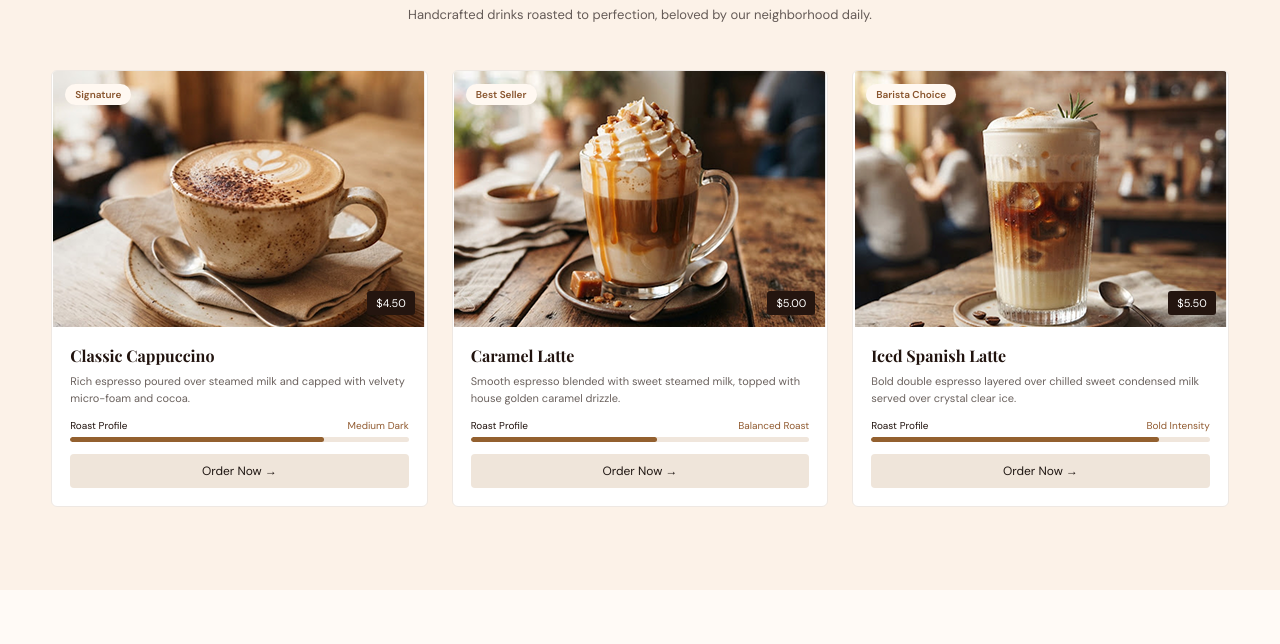
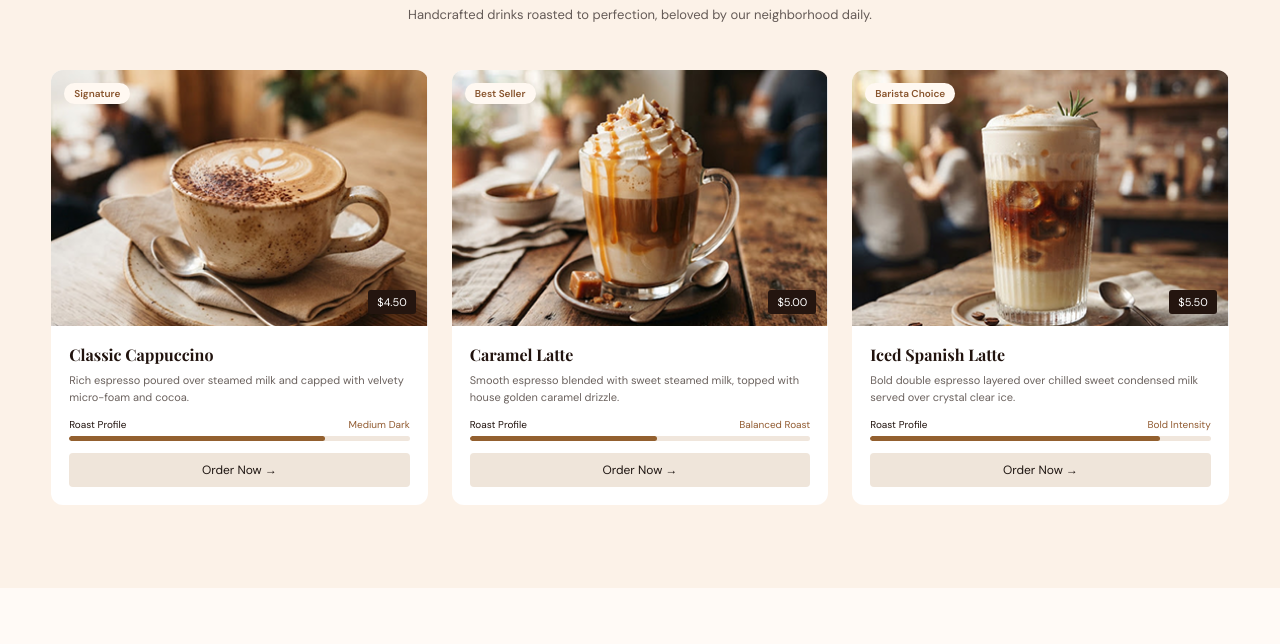
Before and after one commit to nooryaseramarne/Coffee-Shop-Website, a plain HTML site: page index.html in a window 1280 px wide. Shown: the part 156-800 px from the top of the page. Drawn offline with nearby package versions, Linux system fonts and the light colour scheme.

Commit message:
Fix HTML structure and clean CSS

```diff
--- a/style.css
+++ b/style.css
@@ -50,11 +50,33 @@ body {
     gap: 24px
 }
 
+
+.coffee-image {
+    position: relative;
+    height: 256px;
+    overflow: hidden;
+}
+
+.coffee-image img {
+    width: 100%;
+    height: 100%;
+    object-fit: cover;
+    display: block;
+    outline: none;
+}
+
 .coffee-card {
     background: #fff;
-    border: 1px solid #eee8e3;
-    border-radius: 6px;
-    overflow: hidden
+    border: none;
+    border-radius: 12px;
+    overflow: hidden;
+}
+
+.coffee-card img {
+    display: block;
+    width: 100%;
+    height: 100%;
+    object-fit: cover;
 }
 
 .coffee-image {
@@ -66,7 +88,7 @@ body {
 .coffee-image img {
     width: 100%;
     height: 100%;
-    object-fit: contain;
+    object-fit: cover;
     display: block;
 }
 
```
Also changed, not shown: index.html (+2 -2 lines).
